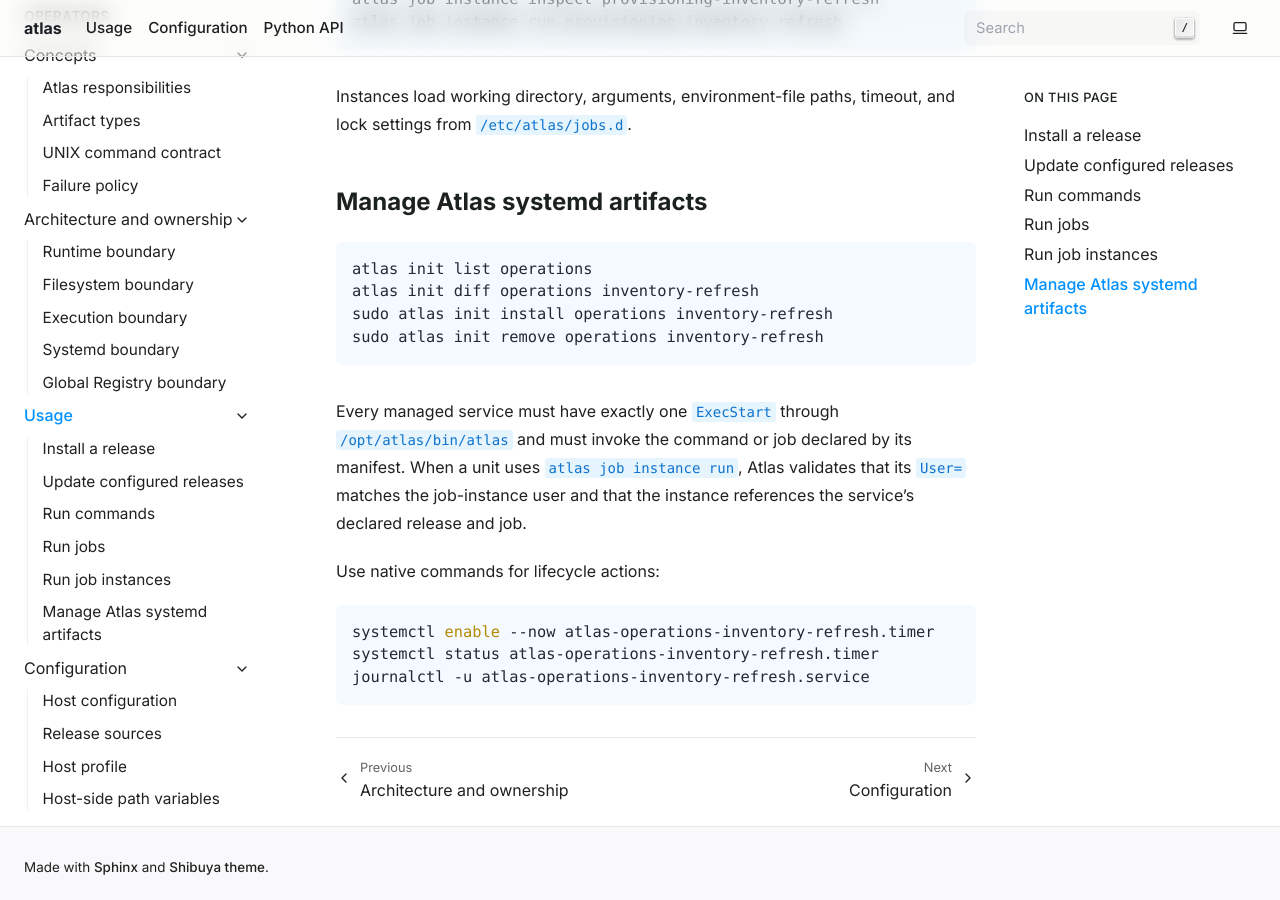
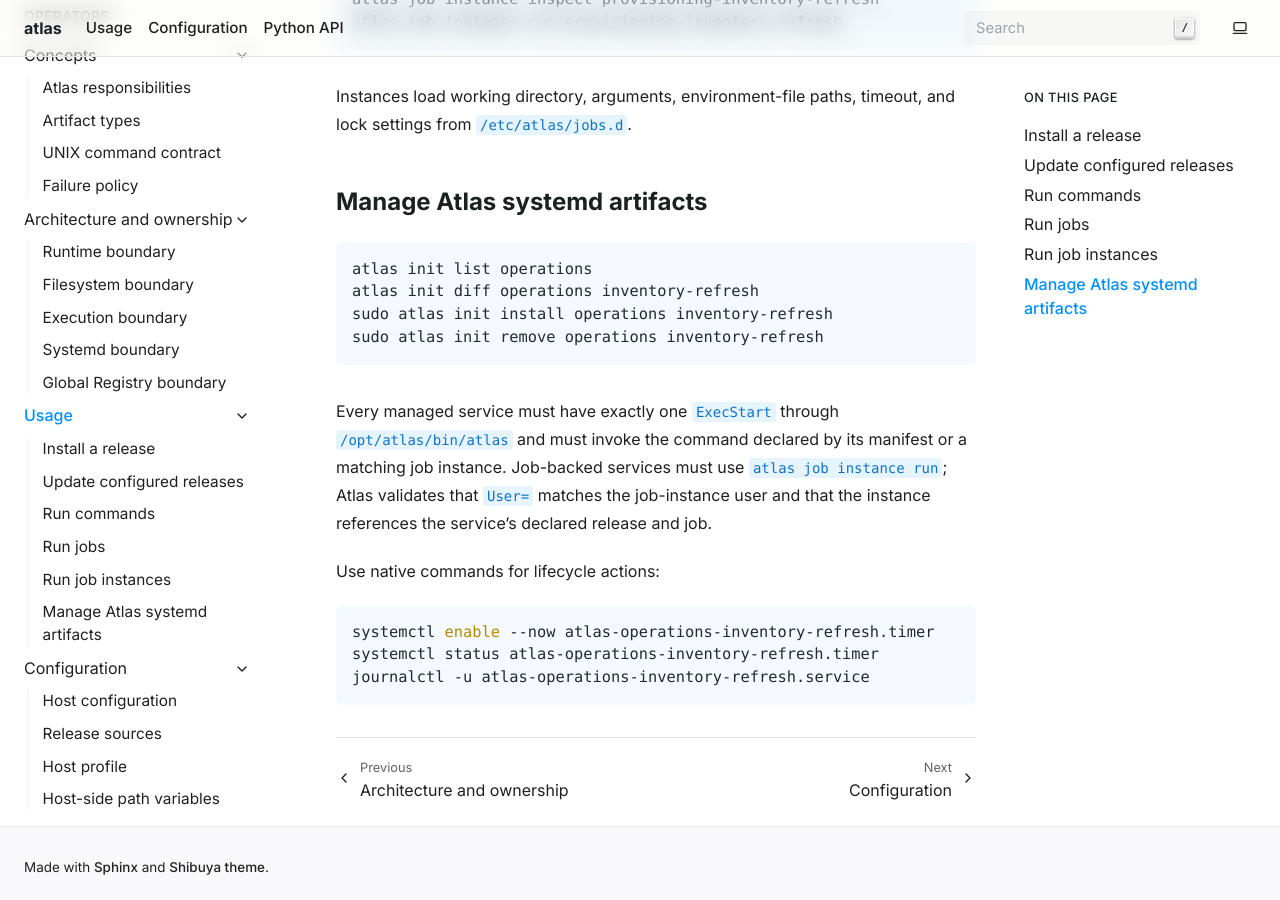
Before and after one commit to alflag-org/atlas, a Sphinx documentation site: the page built from docs/usage.rst, in a window 1280 px wide and 900 px high, scrolled down 1514 px. Built offline with Sphinx 7.4.7, drawn with Linux system fonts in a browser that asks for light colours.

```diff
--- a/docs/architecture.rst
+++ b/docs/architecture.rst
@@ -56,8 +56,9 @@ Systemd boundary
 Atlas validates, diffs, atomically installs, and removes only init artifacts declared by an Atlas
 release. Installed unit names are ``atlas-<release>-<service>.service`` and optionally ``.timer``.
 Each service must have exactly one ``ExecStart`` through ``/opt/atlas/bin/atlas``. The referenced
-command or job must match the service declaration. Atlas runs ``systemctl daemon-reload`` after a
-change, but does not enable, start, stop, or restart a unit.
+command must match the service declaration; a job-backed service must invoke a job instance whose
+release, job, and user match. Atlas runs ``systemctl daemon-reload`` after a change, but does not
+enable, start, stop, or restart a unit.
 
 Global Registry boundary
 ------------------------
--- a/docs/concepts.rst
+++ b/docs/concepts.rst
@@ -50,4 +50,6 @@ Failure policy
 
 Atlas fails closed when a manifest has unknown keys, a path leaves the release root, a release
 contains symlinks, a command name collides, a job reference is missing, or a systemd destination
-is a symlink. It does not silently fall back to file discovery or legacy filesystem paths.
+is a symlink. The jobs, locks, and logs directories cannot be symlinks; instance, lock, and run-log
+files must have the expected regular-file type. Atlas does not silently fall back to file
+discovery or legacy filesystem paths.
--- a/docs/operations.rst
+++ b/docs/operations.rst
@@ -40,6 +40,11 @@ Release update
 The runtime is rebuilt in a temporary virtual environment and moved into its final path before
 release requirements are installed. Existing runtime state is restored when installation fails.
 
+Atlas validates every configured release source before changing active releases. During install
+and multi-release update, previous version directories and active links remain recoverable until
+launcher and shim refresh succeeds. A failure restores the previous directories, links, and
+command shims, including a replacement of an existing version.
+
 Run logs
 --------
 
@@ -49,6 +54,7 @@ Environment-file paths may be logged, but their contents are not.
 
 Each record includes correlation identifiers, artifact identity, redacted arguments, working
 directory, Git context, exit code, duration, timeout state, and lock name.
+The execution diagnostic written to stderr uses the same redacted arguments.
 
 Troubleshooting
 ---------------
--- a/docs/releases.rst
+++ b/docs/releases.rst
@@ -73,4 +73,4 @@ Safety checks
 Atlas rejects unknown keys, unsupported runtimes, missing files, absolute or traversing
 entrypoints, symlinks anywhere in a release, malformed service references, invalid unit suffixes,
 duplicate public command names across active releases, and systemd ``ExecStart`` values that do
-not use the stable Atlas launcher for the declared command or job.
+not use the stable Atlas launcher for the declared command or a matching job instance.
--- a/docs/usage.rst
+++ b/docs/usage.rst
@@ -74,9 +74,9 @@ Manage Atlas systemd artifacts
    sudo atlas init remove operations inventory-refresh
 
 Every managed service must have exactly one ``ExecStart`` through ``/opt/atlas/bin/atlas`` and
-must invoke the command or job declared by its manifest. When a unit uses
-``atlas job instance run``, Atlas validates that its ``User=`` matches the
-job-instance user and that the instance references the service's declared release and job.
+must invoke the command declared by its manifest or a matching job instance. Job-backed services
+must use ``atlas job instance run``; Atlas validates that ``User=`` matches the job-instance user
+and that the instance references the service's declared release and job.
 
 Use native commands for lifecycle actions:
 
```
Also changed, not shown: README.md (+8 -3 lines).
